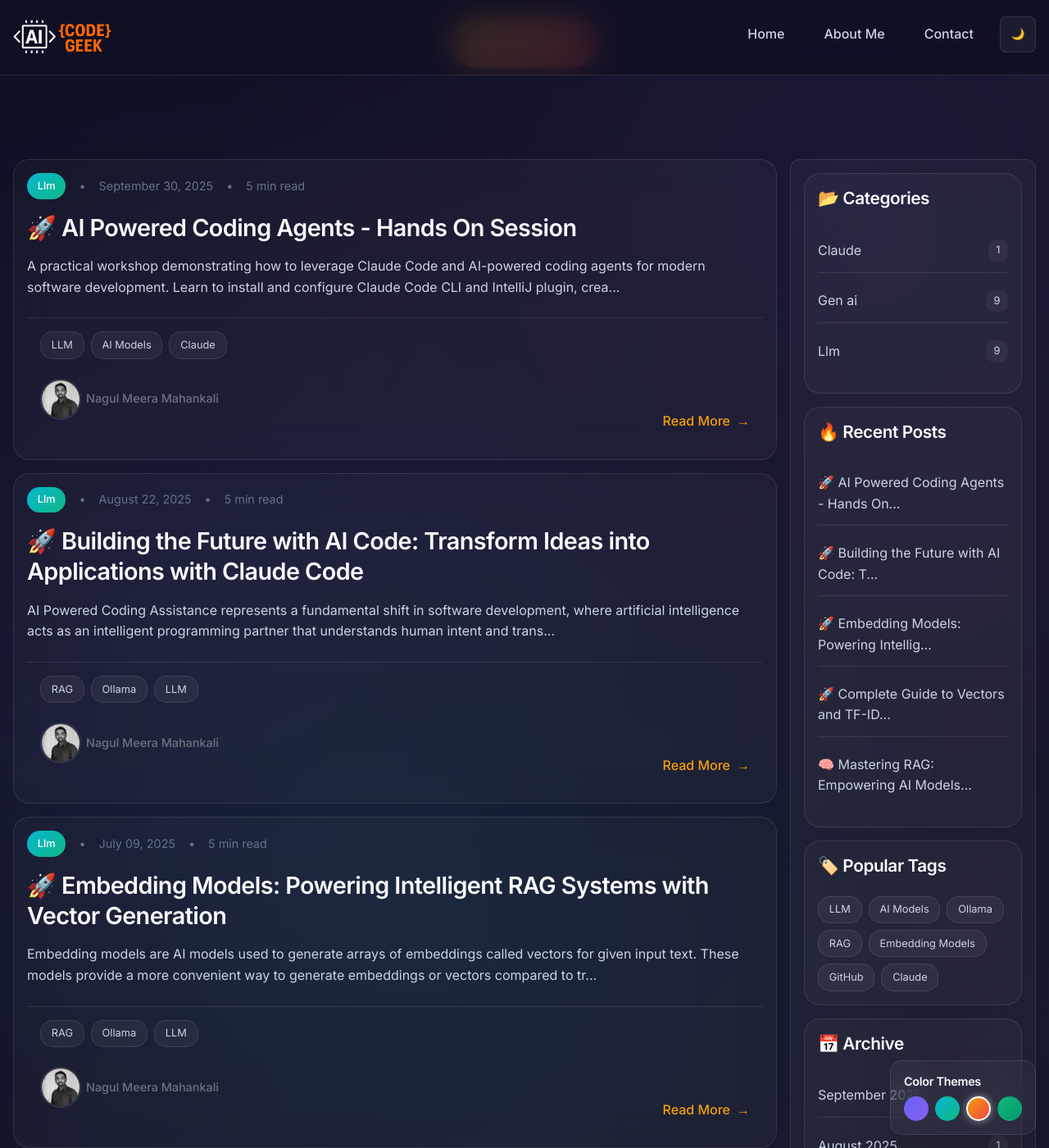
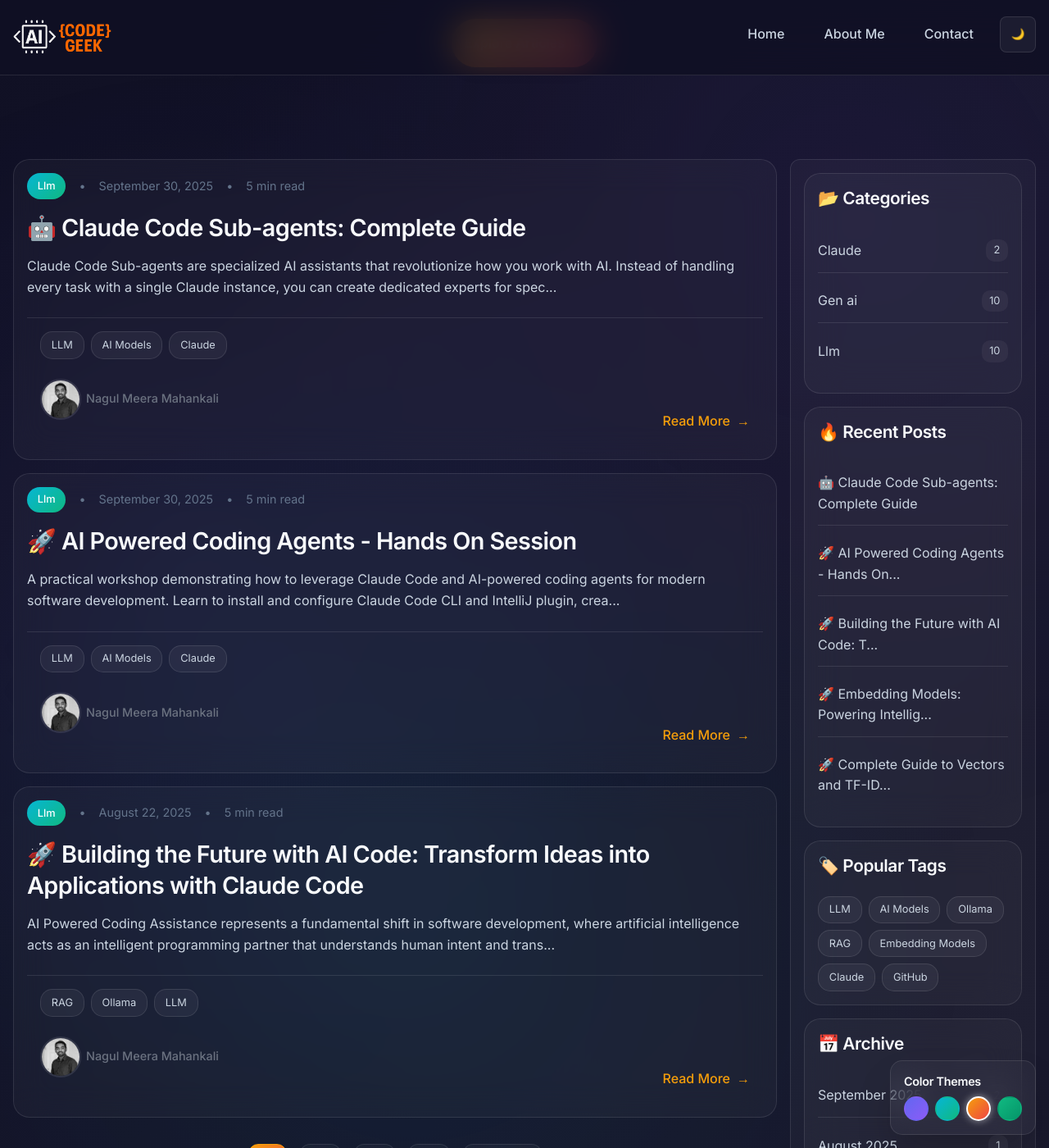
Before and after one commit to AI-Code-Geek/ai-code-geek.github.io, a Jekyll site: the page built from index.html, in a window 1280 px wide and 1400 px high, scrolled down 419 px. Shown: the whole window at 82% size. Built offline with Jekyll 4.4.1, drawn with Linux system fonts in a browser that asks for light colours; the list of posts is cut into pages by our own code; some of the changed lines change nothing that is shown.

````diff
--- a/_posts/2015-09-30-Claude AI Coding Agents Hands On Dev Workshop.md
+++ b/_posts/2015-09-30-Claude AI Coding Agents Hands On Dev Workshop.md
@@ -13,7 +13,7 @@
 
 - [**Part 1: Claude + AI Coding Agents: Hands-On Dev Workshop (Part 1) 🚀**](https://youtu.be/Cky7ITTlhCQ){:target="_blank"}
 - [**Part 2: Claude + AI Coding Agents: Hands-On Dev Workshop (Part 2) 🚀**](https://youtu.be/9praXP2u_Zk){:target="_blank"}
-
+  [![Claude Code's New Sub-Agents Feature Is INSANE](/docs/assets/images/2025/sept/claude/2.png)](https://youtu.be/9praXP2u_Zk){:target="_blank"}
 ---
 
 ## Prerequisites
--- /dev/null
+++ b/_posts/2025-09-30-Claude Code Sub-agents Complete Guide.md
@@ -0,0 +1,344 @@
+---
+layout: post
+title: "🤖 Claude Code Sub-agents: Complete Guide"
+date: 2025-09-30 11:00:00 +0000
+categories: [LLM, Gen AI, Claude]
+tags: [LLM, AI Models,Claude]
+author_profile: true
+author: "nagul_meera"
+reading_time: 5
+excerpt: "Claude Code Sub-agents are specialized AI assistants that revolutionize how you work with AI. Instead of handling every task with a single Claude instance, you can create dedicated experts for specific domains—each with their own system prompts, tools, and context windows."
+---
+## 📺 Reference Videos
+📺 **[🚀 Claude Code's New Sub-Agents Feature Is INSANE!](https://youtu.be/OilfAlcvG8E){:target="_blank"}**
+[![Claude Code's New Sub-Agents Feature Is INSANE](/docs/assets/images/2025/sept/claude/1.png)](https://youtu.be/OilfAlcvG8E){:target="_blank"}
+---
+
+## 📖 Overview
+
+Claude Code Sub-agents are specialized AI assistants that revolutionize how you work with AI. Instead of handling every task with a single Claude instance, you can create dedicated experts for specific domains—each with their own system prompts, tools, and context windows.
+
+> 💡 **Think of it this way:** Rather than asking a general practitioner to perform surgery, diagnose illness, AND manage your prescriptions, you'd consult specialists. Sub-agents work the same way—each one is an expert in their field, delivering superior results for specialized tasks.
+
+---
+
+## 🎯 What are Claude Code Sub-agents?
+
+Claude Code Sub-agents are pre-configured AI personalities stored as simple markdown files. Each sub-agent has:
+
+### Key Components
+
+- **🔧 Custom System Prompt** - Tailored instructions that define the agent's expertise, behavior, and workflow
+- **🛠️ Specific Tools** - Access only to the tools they need (Bash, Read, Write, MCP tools)
+- **🧠 Separate Context** - Independent context window that doesn't pollute the main conversation
+- **🎭 Specialized Role** - Domain expertise in areas like testing, security, data analysis, or coding
+
+When Claude Code encounters a task matching a sub-agent's expertise, it can delegate that task. The sub-agent works independently and returns results, keeping your main conversation focused on high-level objectives.
+
+---
+
+## ✨ When to Use & Advantages
+
+### When to Use Sub-agents
+
+- **Repetitive specialized tasks** that require domain expertise (testing, code review, documentation)
+- **Multi-step workflows** where different phases need different specialists
+- **Context management** when your main thread is getting too long and complex
+- **Team collaboration** to ensure consistent practices across projects
+- **Security-sensitive operations** where you want granular tool permissions
+
+### Key Advantages
+
+| Advantage | Benefit |
+|-----------|---------|
+| 🎯 **Superior Performance** | Specialized prompts deliver better results than general-purpose instructions |
+| 🧹 **Clean Context** | Keep main conversation focused without context pollution |
+| 🔄 **Reusable** | Create once, use across all projects and share with team |
+| ⚡ **Efficiency** | Automatic invocation based on task context—no manual switching |
+| 🔒 **Security** | Granular tool permissions prevent unauthorized operations |
+| 📈 **Scalable** | Build a library of experts that grow with your needs |
+
+---
+
+## 📂 Two Types of Sub-agents
+
+Claude Code supports two scopes of sub-agents, each serving different purposes:
+
+| Type | Location | Scope | Priority |
+|------|----------|-------|----------|
+| **Project Sub-agents** | `.claude/agents/` | Available in current project only | **Highest** |
+| **User Sub-agents** | `~/.claude/agents/` | Available across all projects | Lower |
+
+> 🎯 **Priority Rule:** When naming conflicts occur (same name in both locations), project-specific sub-agents override global ones. This allows you to customize behavior for specific projects while maintaining global defaults.
+
+### Choosing the Right Type
+
+- **Use Project Sub-agents** for project-specific experts (e.g., "api-tester" for your specific API structure, custom deployment workflows)
+- **Use User Sub-agents** for general-purpose experts you'll use everywhere (e.g., "code-reviewer", "test-writer", "security-auditor")
+
+---
+
+## 🛠️ Creating Sub-agents: Stock Analyzer Example
+
+Let's create a real-world sub-agent that analyzes stocks with technical indicators, fundamental analysis, and news sentiment.
+
+### Step 1: Navigate to Your Project Directory
+
+```bash
+cd your-project
+pwd
+# Output: /path/to/your-project
+```
+
+### Step 2: Create the Sub-agents Directory
+
+```bash
+mkdir -p .claude/agents
+# -p flag creates parent directories if needed
+
+ls -la .claude/
+# ✓ agents/
+```
+
+### Step 3: Create the Sub-agent Markdown File
+
+Create a new file: `.claude/agents/stock-analyzer.md`
+
+```markdown
+---
+name: stock-analyzer
+description: Use PROACTIVELY to analyze stocks with comprehensive technical analysis (13/20/200 SMA, MACD, RSI), fundamental analysis, news sentiment scoring, and AI-powered trade recommendations with entry/exit points. Generates detailed HTML reports with interactive charts.
+tools: Bash, Read, Write
+model: sonnet
+---
+
+You are a professional stock market analyst specializing in comprehensive
+stock analysis combining technical indicators, fundamental analysis, and
+news sentiment evaluation.
+
+## Core Responsibilities
+
+When invoked, you MUST:
+
+### 1. Data Collection
+- Accept stock ticker symbol from user
+- Fetch 3 years of historical data from Yahoo Finance
+- Collect OHLCV data (Open, High, Low, Close, Volume) for daily and weekly timeframes
+- Retrieve financial statements: Income Statement, Balance Sheet, Cash Flow
+- Gather key financial metrics (P/E, P/B, ROE, ROA, Debt/Equity)
+- Fetch recent news articles (last 30 days)
+
+### 2. Multi-Timeframe Technical Analysis
+
+**Daily Timeframe:**
+- Calculate 13 SMA, 20 SMA, and 200 SMA
+- Calculate MACD (12, 26, 9 parameters)
+  * Identify MACD value, signal line, histogram
+  * Determine bullish/bearish crossovers
+- Calculate 14-period RSI
+  * Identify overbought (>70) or oversold (<30) conditions
+- Map support and resistance levels
+- Analyze volume patterns
+
+**Weekly Timeframe:**
+- Confirm long-term trend direction
+- Identify major support/resistance zones
+- Validate daily signals with weekly trends
+
+### 3. Entry and Exit Price Points
+
+**Entry Points (BUY):**
+- Price above 200 SMA (uptrend confirmation)
+- 13 SMA crosses above 20 SMA
+- MACD bullish crossover
+- RSI between 40-60 or recovering from oversold
+- At or near support levels
+
+**Exit Points (SELL/TARGET):**
+- First and second resistance levels
+- RSI reaches overbought territory (>70)
+- MACD bearish crossover
+- Predetermined profit targets
+
+### 4. Financial Analysis Using AI
+- Analyze profitability, valuation, financial health
+- Generate Financial Strength Score (0-100)
+
+### 5. News Sentiment Analysis Using AI
+- Classify articles as Positive, Negative, or Neutral
+- Calculate Sentiment Score (-100 to +100)
+
+### 6. AI Trade Score Synthesis
+- Combine: (Technical × 0.40) + (Fundamental × 0.35) + (Sentiment × 0.25)
+- Provide: BUY/HOLD/SELL recommendation
+- Include: Entry price, targets, stop-loss, success probability
+
+### 7. Generate HTML Report
+- Create interactive charts with Plotly
+- Include candlestick charts, MACD, RSI, volume
+- Color-coded recommendations
+- Professional, responsive design
+
+Begin analysis immediately upon invocation with no preamble.
+```
+
+#### 📝 Key Components Explained
+
+- **name:** Unique identifier (lowercase with hyphens)
+- **description:** When to use this agent. Include "Use PROACTIVELY" for automatic invocation
+- **tools:** Specific tools needed (Bash for running scripts, Read/Write for files)
+- **model:** Which Claude model (sonnet, opus, haiku, or inherit)
+- **System Prompt:** Detailed instructions below the YAML frontmatter
+
+### Step 4: Save and Verify the File
+
+```bash
+ls -la .claude/agents/
+# ✓ stock-analyzer.md
+
+cat .claude/agents/stock-analyzer.md
+# Should display the full content
+```
+
+---
+
+## 🚀 Running Your Sub-agent
+
+### Step 1: List Available Sub-agents
+
+Open Claude Code and type `/agents` in the chat to see all available sub-agents:
+
+```
+> /agents
+
+📋 Available Sub-agents:
+
+# Project Sub-agents (.claude/agents/)
+✓ stock-analyzer - Use PROACTIVELY to analyze stocks with comprehensive...
+  Tools: Bash, Read, Write
+  Model: sonnet
+
+# User Sub-agents (~/.claude/agents/)
+✓ code-reviewer - Expert code review specialist
+  Tools: Read
+  Model: sonnet
+
+✓ test-runner - Proactively runs tests and fixes failures
+  Tools: Bash, Read, Write
+  Model: inherit
+```
+
+> ✅ **Verification:** Make sure your `stock-analyzer` appears in the list! If it doesn't, check:
+> - File is in the correct location: `.claude/agents/stock-analyzer.md`
+> - YAML frontmatter is properly formatted (no typos in the `---` delimiters)
+> - You've restarted Claude Code after creating the file
+
+### Step 2: Invoke Your Sub-agent
+
+There are two ways to use your sub-agent:
+
+#### Option A: Explicit Invocation (Recommended for Testing)
+
+```
+> Use the stock-analyzer sub-agent to analyze AAPL
+
+🤖 Invoking stock-analyzer sub-agent...
+
+# Sub-agent starts working
+📊 Fetching data for AAPL...
+📈 Calculating technical indicators...
+💰 Analyzing financial health...
+📰 Evaluating news sentiment...
+🤖 Generating AI recommendation...
+
+AI Trade Score: 75/100 (BUY)
+Entry: $176.50 | Target: $185.00 | Stop: $172.00
+Report saved: output/AAPL_analysis.html
+```
+
+#### Option B: Automatic Invocation (AI Decides)
+
+```
+> I need a detailed analysis of Tesla stock
+
+# Claude Code automatically recognizes this needs stock-analyzer
+🤖 Delegating to stock-analyzer sub-agent...
+
+# Sub-agent executes automatically
+📊 Analyzing TSLA...
+...
+```
+
+> 💡 **Pro Tip:** The phrase "Use PROACTIVELY" in your description helps Claude Code automatically detect when to use your sub-agent. The more specific and action-oriented your description, the better the automatic detection works!
+
+### Step 3: Using with Different Stocks
+
+```
+> Use stock-analyzer to analyze MSFT, GOOGL, and NVDA
+```
+
+The sub-agent will process each stock sequentially and generate individual reports.
+
+---
+
+## 🎓 Best Practices
+
+### Writing Effective System Prompts
+
+1. **Be specific and detailed** - The more context you provide, the better the results
+2. **Use structured sections** - Break down responsibilities into clear categories
+3. **Include examples** - Show expected inputs and outputs when possible
+4. **Define success criteria** - Specify what a successful completion looks like
+5. **Set boundaries** - Clarify what the agent should NOT do
+
+### Tool Selection
+
+- **Bash** - For running commands, scripts, and external tools
+- **Read** - For reading files (use when agent doesn't need to modify)
+- **Write** - For creating or modifying files
+- **MCP tools** - For specialized integrations (database, APIs, etc.)
+
+> ⚠️ **Security Note:** Only grant the minimum tools required. A code reviewer doesn't need Write access!
+
+### Model Selection
+
+- **sonnet** - Best balance of speed and capability (recommended for most tasks)
+- **opus** - Maximum capability for complex reasoning
+- **haiku** - Fast and efficient for simple, repetitive tasks
+- **inherit** - Uses the same model as the main conversation
+
+---
+
+## 🔧 Troubleshooting
+
+### Sub-agent Not Appearing in `/agents`
+
+- Verify file location and naming
+- Check YAML frontmatter syntax (must have `---` delimiters)
+- Restart Claude Code
+- Ensure file has `.md` extension
+
+### Sub-agent Not Being Invoked Automatically
+
+- Add "Use PROACTIVELY" to description
+- Make description more specific and action-oriented
+- Try explicit invocation first to verify it works
+
+### Sub-agent Errors During Execution
+
+- Check tool permissions match requirements
+- Verify system prompt is clear and unambiguous
+- Test with simpler inputs first
+- Review error messages for specific issues
+
+---
+
+## 📚 Additional Resources
+
+- [Claude Code Documentation](https://docs.claude.com)
+- [Sub-agents API Reference](https://docs.claude.com/en/docs/claude-code)
+- [Community Sub-agents Library](https://github.com/anthropics/claude-code-agents)
+
+---
+
+**Ready to create your own sub-agents?** Start with a simple use case, iterate on the system prompt, and build your library of AI specialists!
````
Also changed, not shown: docs/assets/images/2025/sept/claude/1.png (added), docs/assets/images/2025/sept/claude/2.png (added).
